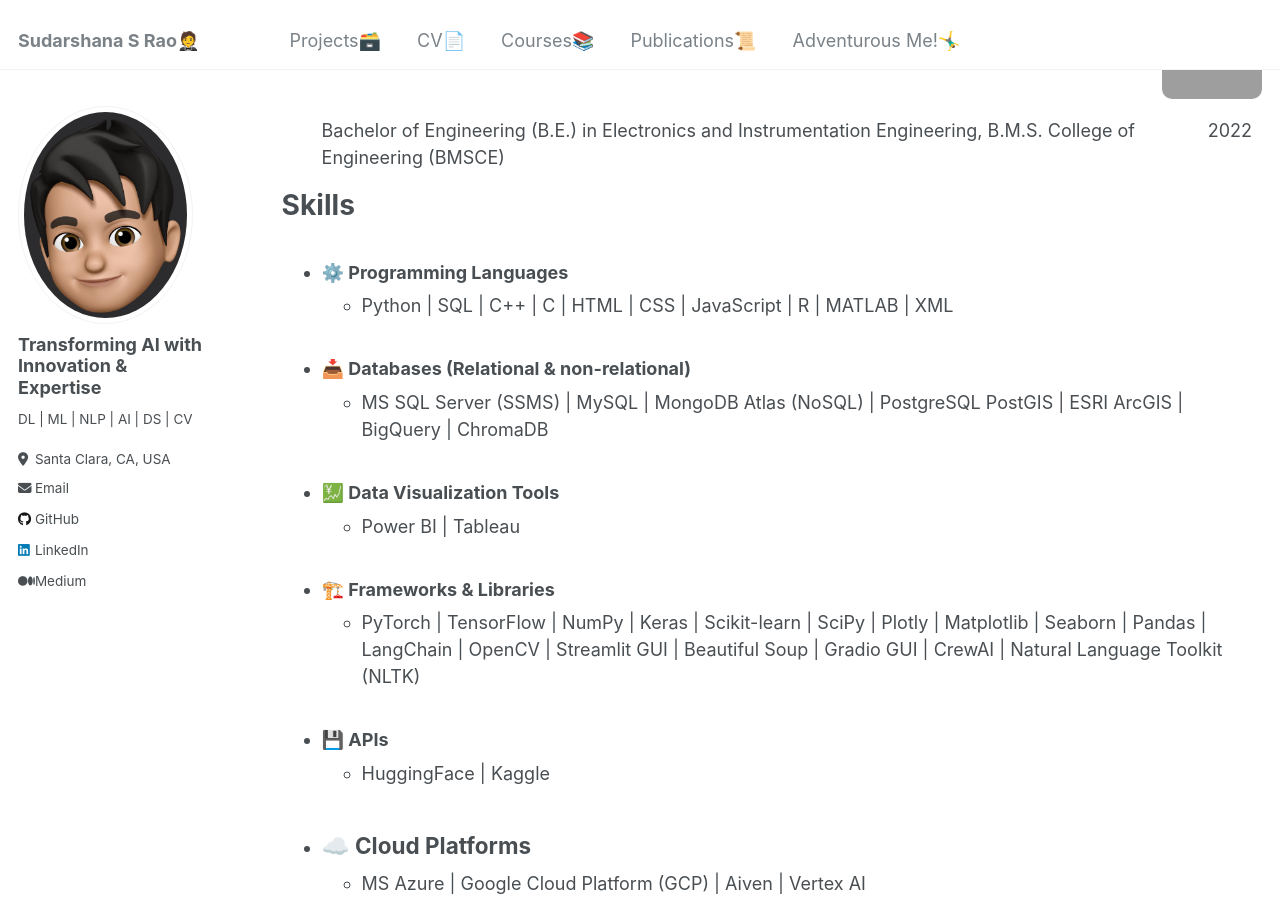
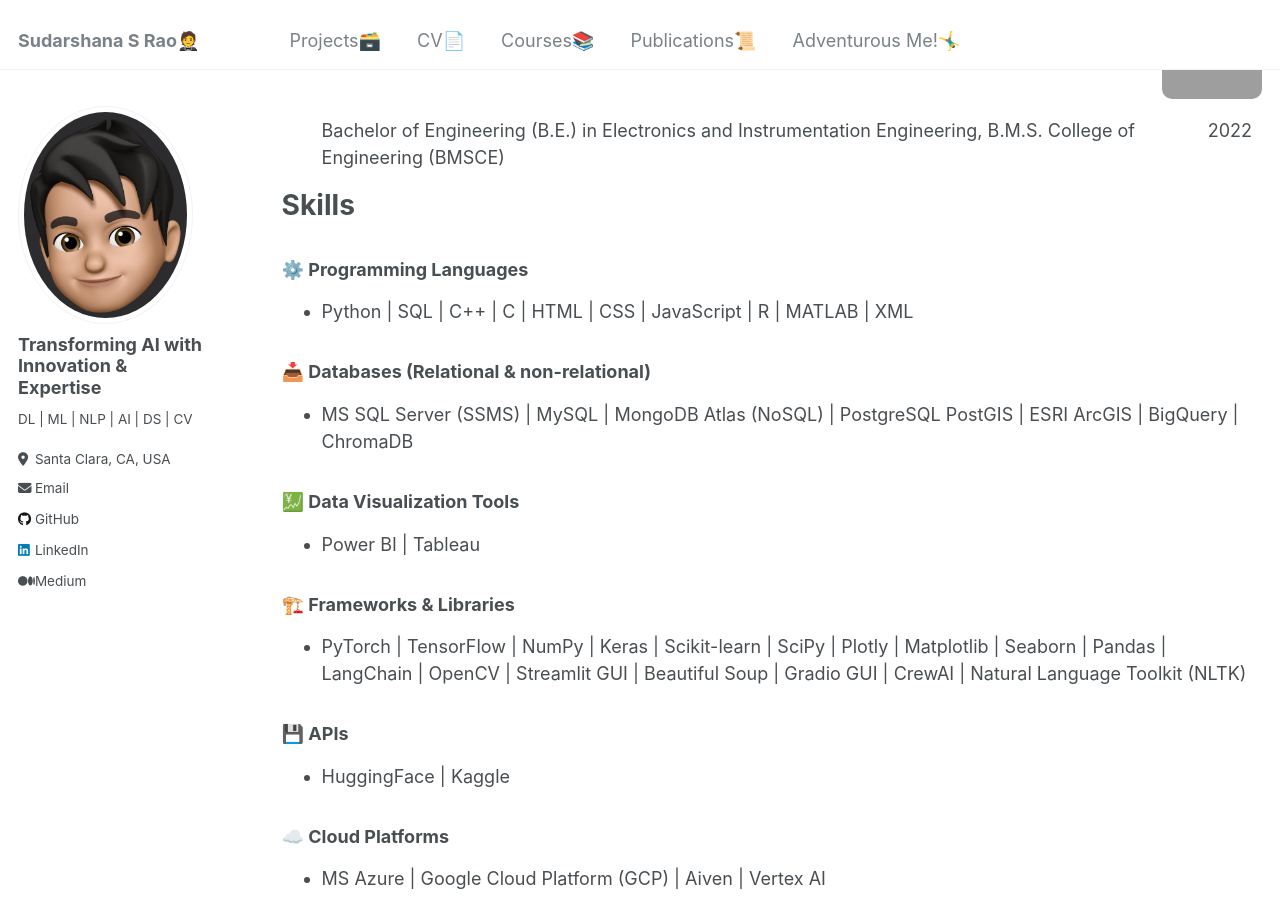
Before and after one commit to SudarshanaSRao/SudarshanaSRao.github.io, a Jekyll site: the page built from _pages/cv.md, in a window 1280 px wide and 900 px high, scrolled down 420 px. Built offline with Jekyll 4.4.1, drawn with Linux system fonts in a browser that asks for light colours; grey boxes are pictures that could not be loaded.

Commit message:
Update cv.md

```diff
--- a/_pages/cv.md
+++ b/_pages/cv.md
@@ -316,28 +316,28 @@
 
 Skills
 ==================
-* ### ⚙️ Programming Languages
+### ⚙️ Programming Languages
   * Python  \|  SQL  \|  C++  \|  C  \|  HTML  \|  CSS  \|  JavaScript  \|  R  \|  MATLAB  \| XML
 
-* ### 📥 Databases (Relational & non-relational)
+### 📥 Databases (Relational & non-relational)
   * MS SQL Server (SSMS)  \|  MySQL  \|  MongoDB Atlas (NoSQL)  \|  PostgreSQL PostGIS  \|  ESRI ArcGIS  \|  BigQuery  \|  ChromaDB
 
-* ### 💹 Data Visualization Tools
+### 💹 Data Visualization Tools
   * Power BI  \|  Tableau
 
-* ### 🏗️ Frameworks & Libraries
+### 🏗️ Frameworks & Libraries
   * PyTorch  \|  TensorFlow  \| NumPy \|  Keras  \|  Scikit-learn  \|  SciPy  \|  Plotly  \|  Matplotlib  \|  Seaborn  \|  Pandas  \|  LangChain  \|  OpenCV  \|  Streamlit GUI  \|  Beautiful Soup  \|  Gradio GUI  \|  CrewAI  \|  Natural Language Toolkit (NLTK)
 
-* ### 💾 APIs
+### 💾 APIs
   * HuggingFace  \|  Kaggle
 
-* ## ☁️ Cloud Platforms
+### ☁️ Cloud Platforms
   * MS Azure  \|  Google Cloud Platform (GCP)  \|  Aiven  \|  Vertex AI
 
-* ### 🛠️ Software Tools
+### 🛠️ Software Tools
   * Git  \|  MS (Excel) Office  \|  Google Sheets  \|  Jupyter Notebook (Anaconda navigator)  \|  VS Code  \|  LATEX  \|  Docker  \|  UiPath studio (Robotics Process Automation)
 
-* ### 📠 Technical
+### 📠 Technical
   * LLMOps  \|  MLOps  \|  DataOps  \|  AIOps  \|  Conversational Agents  \|  Multi-modal Agentic Workflows  \|  CI/CD  \|  Data Structues and Algorithms  \|  ETL Pipelines
 
 Work Experience
```
